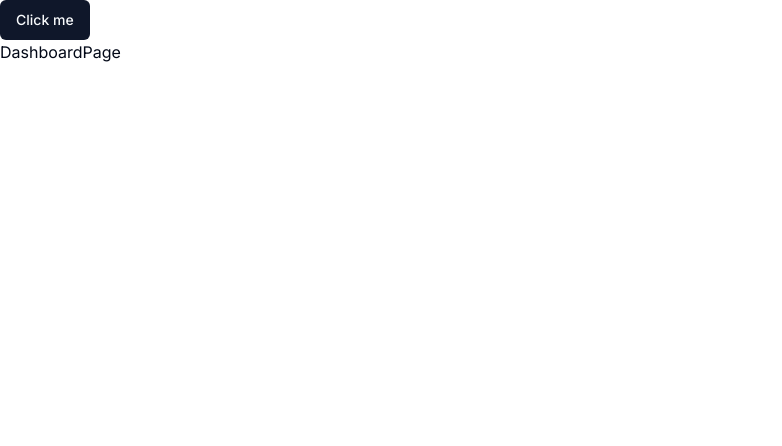
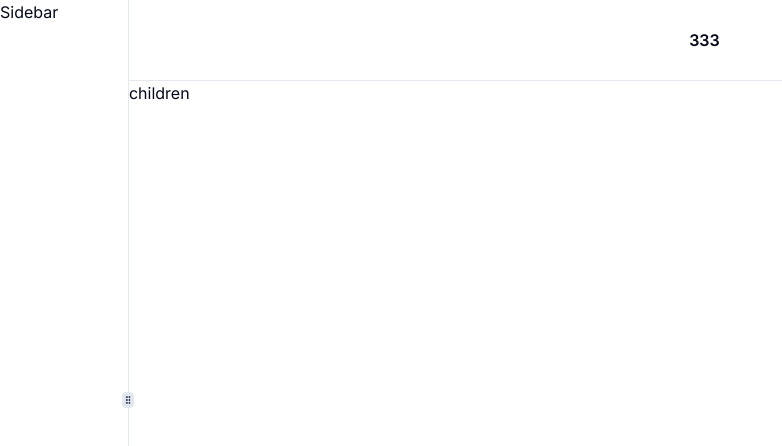
Before and after one commit to huangyuanyin/hyy-knowledge-next, a Next.js app: page /dashboard in a window 1280 px wide. Shown: the top 446 px of the page, without its empty margins (0-782 px from the left). Built offline with nearby package versions, Linux system fonts and the light colour scheme.

Commit message:
feat 添加layout框架

```diff
--- /dev/null
+++ b/app/_components/PageContainer.tsx
@@ -0,0 +1,29 @@
+import React from 'react'
+import { ResizableHandle, ResizablePanel, ResizablePanelGroup } from '@/components/ui/resizable'
+import Sidebar from './sidebar/Sidebar'
+
+const PageContainer = () => {
+  return (
+    <>
+      <ResizablePanelGroup direction="horizontal" className="max-w-[100vw] rounded-lg">
+        <ResizablePanel defaultSize={10} maxSize={15}>
+          <Sidebar />
+        </ResizablePanel>
+        <ResizableHandle withHandle />
+        <ResizablePanel defaultSize={90}>
+          <ResizablePanelGroup direction="vertical">
+            <ResizablePanel defaultSize={10}>
+              <div className="flex h-full items-center justify-center p-6">
+                <span className="font-semibold">333</span>
+              </div>
+            </ResizablePanel>
+            <ResizableHandle />
+            <ResizablePanel defaultSize={90}>children</ResizablePanel>
+          </ResizablePanelGroup>
+        </ResizablePanel>
+      </ResizablePanelGroup>
+    </>
+  )
+}
+
+export default PageContainer
--- /dev/null
+++ b/app/_components/sidebar/Sidebar.tsx
@@ -0,0 +1,5 @@
+const Sidebar = () => {
+  return <div>Sidebar</div>
+}
+
+export default Sidebar
--- a/app/dashboard/page.tsx
+++ b/app/dashboard/page.tsx
@@ -1,10 +1,12 @@
 import { Button } from '@/components/ui/button'
+import PageContainer from '../_components/PageContainer'
 
 const DashboardPage = () => {
   return (
     <>
-      <Button>Click me</Button>
-      <div>DashboardPage</div>
+      <div className="w-[100vw] h-[100vh]">
+        <PageContainer></PageContainer>
+      </div>
     </>
   )
 }
--- /dev/null
+++ b/components/ui/resizable.tsx
@@ -0,0 +1,45 @@
+"use client"
+
+import { GripVertical } from "lucide-react"
+import * as ResizablePrimitive from "react-resizable-panels"
+
+import { cn } from "@/lib/utils"
+
+const ResizablePanelGroup = ({
+  className,
+  ...props
+}: React.ComponentProps<typeof ResizablePrimitive.PanelGroup>) => (
+  <ResizablePrimitive.PanelGroup
+    className={cn(
+      "flex h-full w-full data-[panel-group-direction=vertical]:flex-col",
+      className
+    )}
+    {...props}
+  />
+)
+
+const ResizablePanel = ResizablePrimitive.Panel
+
+const ResizableHandle = ({
+  withHandle,
+  className,
+  ...props
+}: React.ComponentProps<typeof ResizablePrimitive.PanelResizeHandle> & {
+  withHandle?: boolean
+}) => (
+  <ResizablePrimitive.PanelResizeHandle
+    className={cn(
+      "relative flex w-px items-center justify-center bg-border after:absolute after:inset-y-0 after:left-1/2 after:w-1 after:-translate-x-1/2 focus-visible:outline-none focus-visible:ring-1 focus-visible:ring-ring focus-visible:ring-offset-1 data-[panel-group-direction=vertical]:h-px data-[panel-group-direction=vertical]:w-full data-[panel-group-direction=vertical]:after:left-0 data-[panel-group-direction=vertical]:after:h-1 data-[panel-group-direction=vertical]:after:w-full data-[panel-group-direction=vertical]:after:-translate-y-1/2 data-[panel-group-direction=vertical]:after:translate-x-0 [&[data-panel-group-direction=vertical]>div]:rotate-90",
+      className
+    )}
+    {...props}
+  >
+    {withHandle && (
+      <div className="z-10 flex h-4 w-3 items-center justify-center rounded-sm border bg-border">
+        <GripVertical className="h-2.5 w-2.5" />
+      </div>
+    )}
+  </ResizablePrimitive.PanelResizeHandle>
+)
+
+export { ResizablePanelGroup, ResizablePanel, ResizableHandle }
--- a/package.json
+++ b/package.json
@@ -18,6 +18,7 @@
     "next": "14.1.4",
     "react": "^18",
     "react-dom": "^18",
+    "react-resizable-panels": "^2.0.16",
     "shadcn-ui": "^0.8.0",
     "tailwind-merge": "^2.2.2",
     "tailwindcss-animate": "^1.0.7"
```
Also changed, not shown: 1 other file (tests, documents, lock files or other folders).
